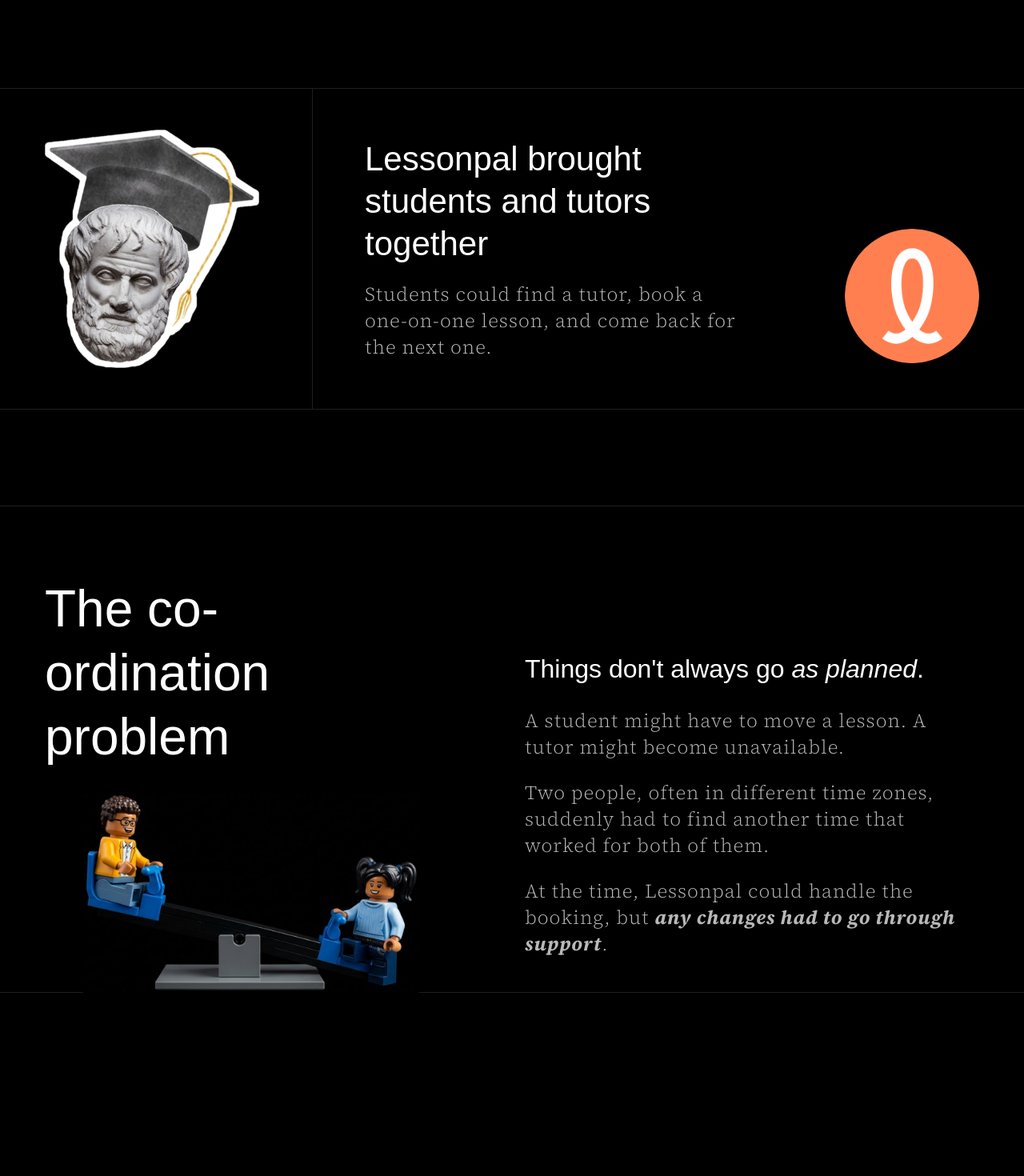
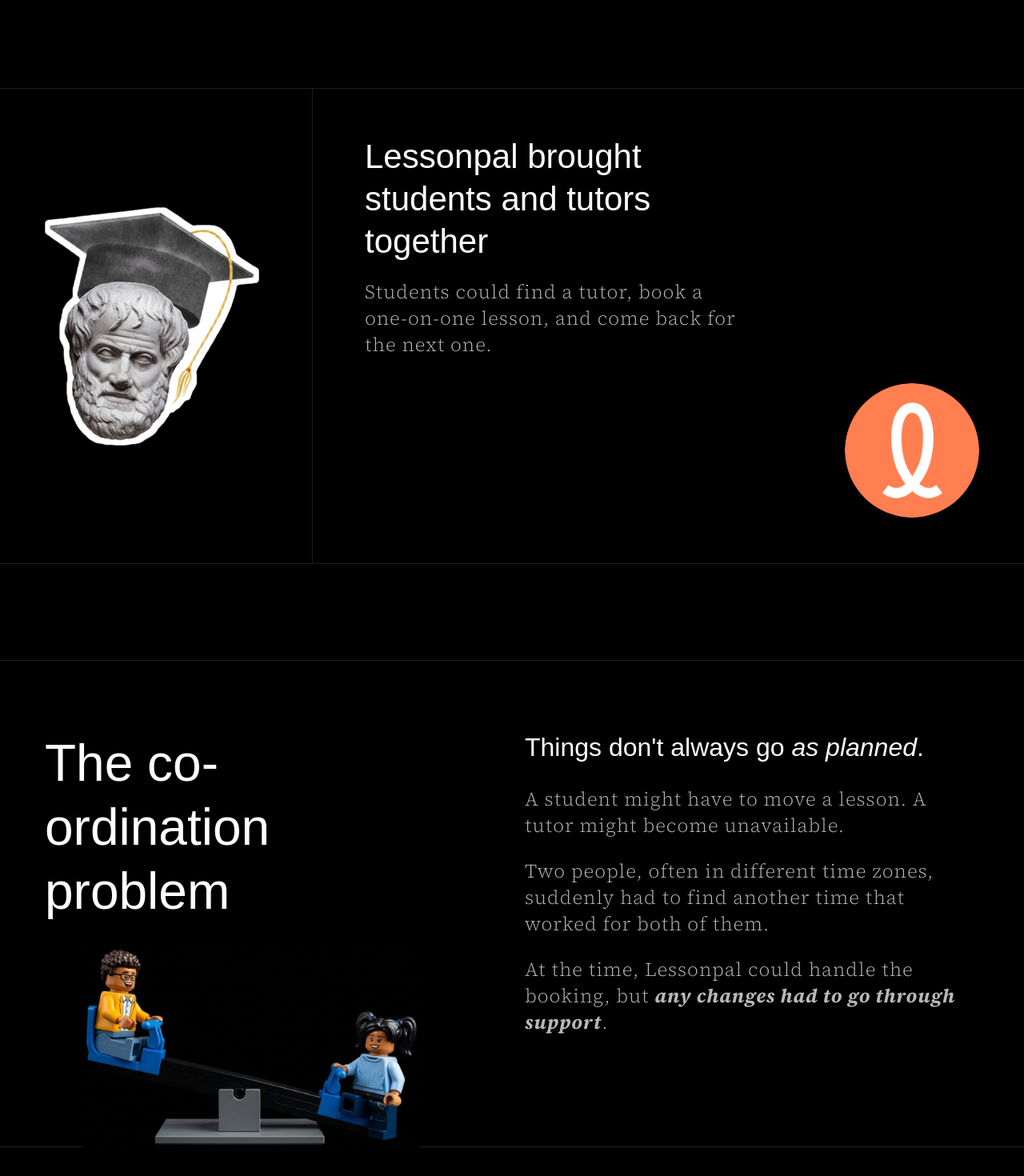
Before and after one commit to NikBobbary/Portfolio-site, a React (Vite) app: page /lessonpal in a window 1280 px wide. Shown: the part 480-1950 px from the top of the page at 80% size. Before the commit the page ends 1824 px from the top, so only its background shows below. Built offline with nearby package versions, Linux system fonts and the light colour scheme; a small style sheet from the web is missing; a web font is replaced by a local one.

Commit message:
2709 1011

```diff
--- a/src/styles.css
+++ b/src/styles.css
@@ -3601,6 +3601,7 @@
   display: flex;
   flex-direction: column;
   gap: 1.25rem;
+  padding-bottom: 200px;
 }
 
 .lp-section--intro__title {
@@ -3699,6 +3700,7 @@
   min-width: 0;
   display: flex;
   flex-direction: column;
+  align-self: start;
   padding-top: 88px;
   padding-bottom: 44px;
   box-sizing: border-box;
```
